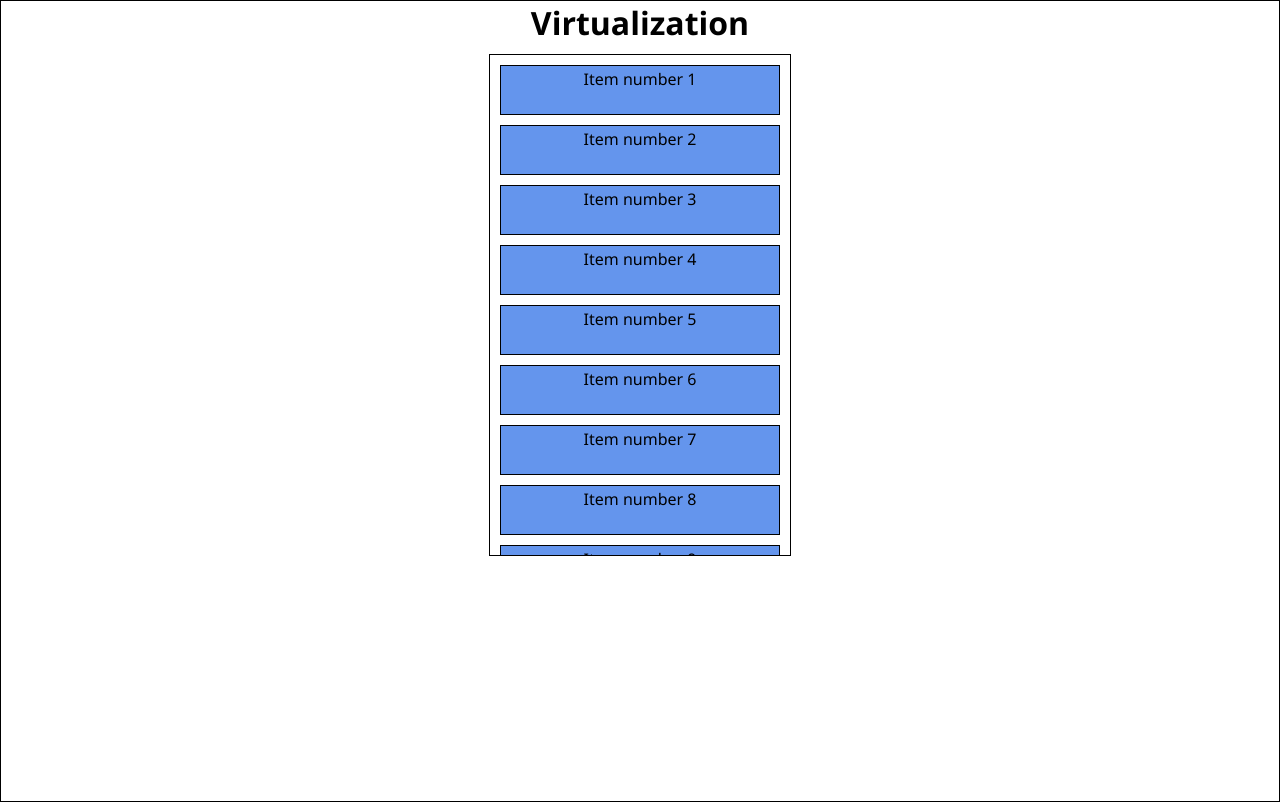
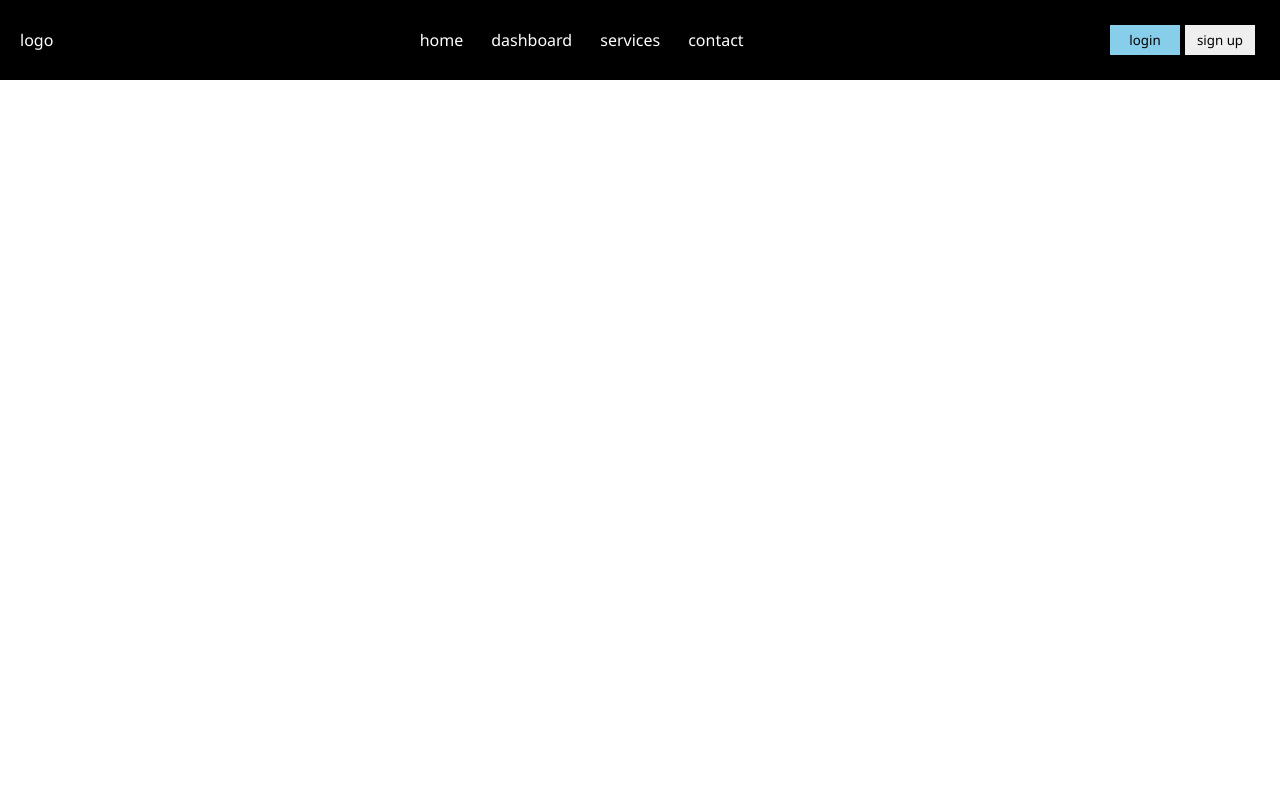
Before and after one commit to sudhirrathod03/MACHINE-CODING, a React (Vite) app in the folder frontend/: page / in a window 1280 px wide. Built offline with nearby package versions, Linux system fonts and the light colour scheme.

Commit message:
Implement navbar

```diff
--- a/frontend/src/App.jsx
+++ b/frontend/src/App.jsx
@@ -11,11 +11,12 @@ import Accordion from "./components/accordion/Accordion";
 import Products from "./components/fetchData/Products";
 import Search from "./components/search/Search";
 import Vertualization from "./components/vertualization/Vertualization";
+import Navbar from "./components/navbar/Navbar";
 
 function App() {
   return (
     <>
-      <Vertualization />
+      <Navbar />
     </>
   );
 }
--- /dev/null
+++ b/frontend/src/components/navbar/Navbar.jsx
@@ -0,0 +1,29 @@
+import React from "react";
+import styles from "./navbar.module.css"
+function Navbar() {
+
+
+  return (
+    <>
+      <div className={styles.navContainer}>
+        <div>logo</div>
+
+        <div className={styles.navTabs}>
+          <ul>
+            <li>home</li>
+            <li>dashboard</li>
+            <li>services</li>
+            <li>contact</li>
+          </ul>
+        </div>
+
+        <div className={styles.userOpt}>
+          <button className={styles.login}> login</button>
+          <button>sign up</button>
+        </div>
+      </div>
+    </>
+  );
+}
+
+export default Navbar;
--- /dev/null
+++ b/frontend/src/components/navbar/navbar.module.css
@@ -0,0 +1,39 @@
+.navContainer {
+  display: flex;
+  justify-content: space-between;
+  align-items: center;
+  padding: 0 20px;
+  height: 80px;
+  background-color: black;
+  color: white;
+}
+
+.navTabs {
+  width: 400px;
+}
+
+.navTabs ul {
+  display: flex;
+  list-style: none;
+  justify-content: space-evenly;
+  cursor: pointer;
+  padding: 10px;
+}
+.userOpt button {
+
+  margin-right: 5px;
+  border: none;
+  height: 30px;
+  width: 70px;
+cursor: pointer;
+}
+.login{
+    background-color: skyblue;
+}
+.active {
+  border-bottom: 2px solid cornflowerblue;
+}
+
+.navTabs ul li:hover {
+  border-bottom: 1px solid cornflowerblue;
+}
```
